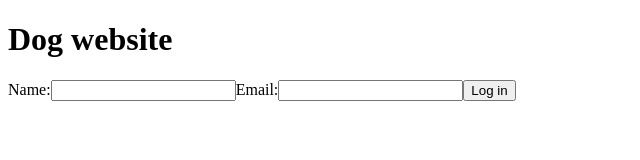
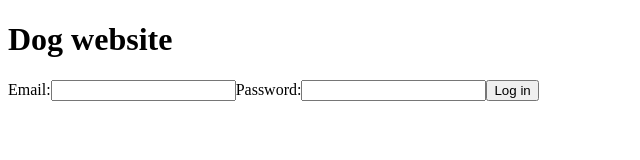
Before and after one commit to Tarun-Mittal-cell/fetch-happy-dog-homes, a React (Create React App) app: page / in a window 1280 px wide. Shown: the top 160 px of the page, without its empty margins (0-640 px from the left). Built offline with nearby package versions, Linux system fonts and the light colour scheme.

Commit message:
added next component and updated UserContext and LoginPage.tsx

```diff
--- a/src/App.tsx
+++ b/src/App.tsx
@@ -1,14 +1,21 @@
 import React from 'react';
+import { BrowserRouter as Router, Route, Routes } from 'react-router-dom';
 import LoginPage from './components/LoginPage';
+import DogList from './components/DogList';
 import { UserContextProvider } from './contexts/UserContext';
 
 const App: React.FC = () => {
   return (
     <UserContextProvider>
-      <div>
-        <h1>Dog website</h1>
-        <LoginPage />
-      </div>
+      <Router>
+        <div>
+          <h1>Dog website</h1>
+          <Routes>
+            <Route path="/" element={<LoginPage />} />
+            <Route path="/dogs" element={<DogList />} />
+          </Routes>
+        </div>
+      </Router>
     </UserContextProvider>
   );
 }
--- /dev/null
+++ b/src/components/DogList.tsx
@@ -0,0 +1,40 @@
+import { useState, useEffect } from 'react';
+import { getDogs, searchDogs } from '../api/dogs';
+
+interface Dog {
+    id: string;
+    img: string;
+    name: string;
+    age: number;
+    breed: string;
+}
+
+const DogList = () => {
+    const [dogs, setDogs] = useState<Dog[]>([]);
+
+    useEffect(() => {
+        const fetchDogs = async () => {
+            // Fetch an array of dog IDs by breed
+            const { resultIds: dogIds } = await searchDogs('Labrador'); // Replace 'Labrador' with the breed you want to fetch
+            // Fetch the details of dogs using the array of dog IDs
+            const fetchedDogs = await getDogs(dogIds);
+            setDogs(fetchedDogs);
+        };
+        fetchDogs();
+    }, []);
+
+    return (
+        <div>
+            {dogs.map((dog) => (
+                <div key={dog.id}>
+                    <img src={dog.img} alt={dog.name} />
+                    <p>{dog.name}</p>
+                    <p>{dog.age}</p>
+                    <p>{dog.breed}</p>
+                </div>
+            ))}
+        </div>
+    );
+}
+
+export default DogList;
--- a/src/components/LoginPage.tsx
+++ b/src/components/LoginPage.tsx
@@ -1,30 +1,36 @@
 import React, { useContext, useState } from 'react';
+import { login } from '../api/auth';
 import { UserContext } from '../contexts/UserContext';
+import { useNavigate } from 'react-router-dom';
 
 const LoginPage: React.FC = () => {
-    // Local state for input fields
-    const [name, setName] = useState("");
+    const { setUser } = useContext(UserContext);
+    const navigate = useNavigate();
+
     const [email, setEmail] = useState("");
+    const [password, setPassword] = useState("");
 
-    // Get the login function from UserContext
-    const userContext = useContext(UserContext);
+    const handleSubmit = async (event: React.FormEvent) => {
+        event.preventDefault();
 
-    // On form submission
-    const onSubmit = (e: React.FormEvent) => {
-        e.preventDefault();
-        // If userContext is defined, call the login function
-        userContext?.login(name, email);
-    }
+        try {
+            const response = await login(email, password);
+            setUser(response.data);
+            navigate('/dogs');
+        } catch (error) {
+            console.error(error);
+        }
+    };
 
     return (
-        <form onSubmit={onSubmit}>
-            <label>
-                Name:
-                <input type="text" value={name} onChange={(e) => setName(e.target.value)} />
-            </label>
+        <form onSubmit={handleSubmit}>
             <label>
                 Email:
                 <input type="email" value={email} onChange={(e) => setEmail(e.target.value)} />
+            </label>
+            <label>
+                Password:
+                <input type="password" value={password} onChange={(e) => setPassword(e.target.value)} />
             </label>
             <button type="submit">Log in</button>
         </form>
--- a/src/contexts/UserContext.tsx
+++ b/src/contexts/UserContext.tsx
@@ -2,9 +2,14 @@ import React, { createContext, useState } from 'react';
 import { login as apiLogin } from '../api/auth';
 
 // Define the types for our context state
-interface UserContextState {
+interface User {
     name: string;
     email: string;
+}
+
+interface UserContextState {
+    user: User | null;
+    setUser: (user: User | null) => void;
     login: (name: string, email: string) => Promise<void>;
 }
 
@@ -13,12 +18,15 @@ interface UserContextState {
     children: React.ReactNode;
 }
 
-  export const UserContext = createContext<UserContextState | undefined>(undefined);
+export const UserContext = createContext<UserContextState>({
+    user: null,
+    setUser: () => {},
+    login: async () => { throw new Error('login function must be overridden'); },
+});
 
 export const UserContextProvider: React.FC<UserContextProviderProps> = ({ children }) => {
     // User state
-    const [name, setName] = useState("");
-    const [email, setEmail] = useState("");
+    const [user, setUser] = useState<User | null>(null);
 
     // Login function
     const login = async (name: string, email: string) => {
@@ -27,19 +35,17 @@ const login = async (name: string, email: string) => {
 
         // If the login was successful, set the user state
         if (response.status === 200) {
-      setName(response.data.name);
-      setEmail(response.data.email);
+            setUser({ name: response.data.name, email: response.data.email });
         } else {
             // Handle failed login attempt
             console.error(`Login failed with status: ${response.status}`);
         }
     }
 
-
     // Define what the context provides
     const contextValue = {
-      name,
-      email,
+        user,
+        setUser,
         login
     };
 
```
Lines whose indentation alone changed are shown as unchanged.
